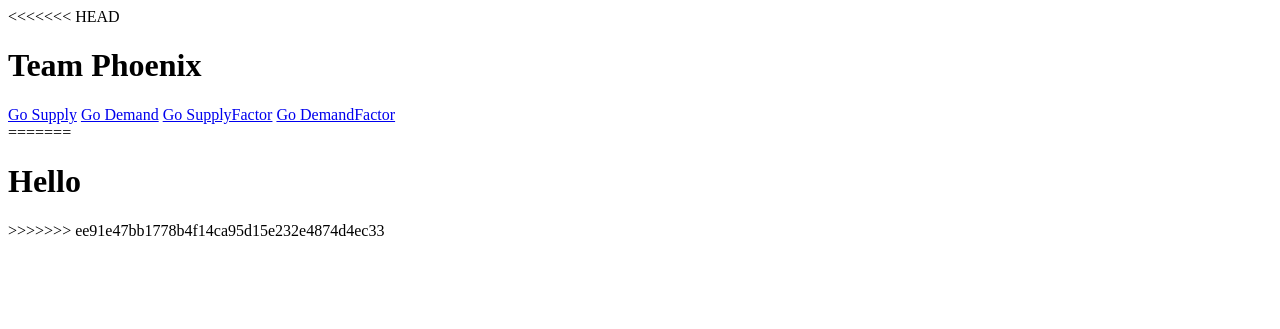
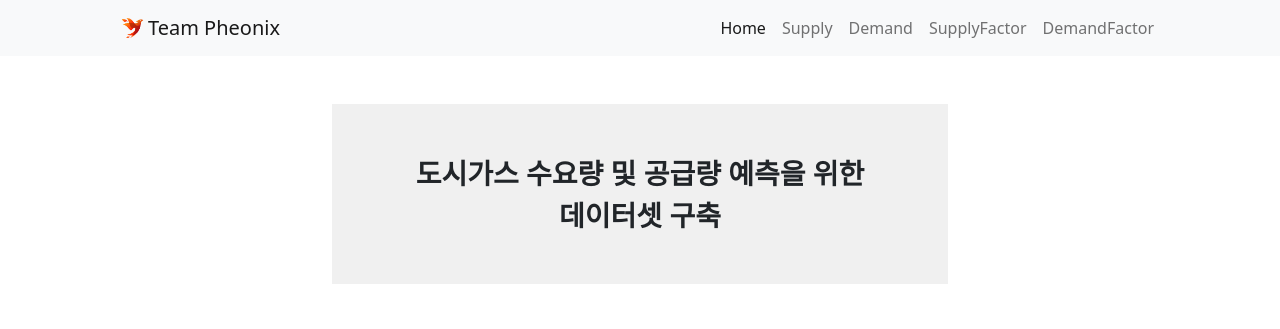
Before and after one commit to nijes/pr2_test, a Django app: page / in a window 1280 px wide. Shown: the top 329 px of the page. Before the commit the page ends 236 px from the top, so only its background shows below. Run offline with Django 3.2, Linux system fonts and the light colour scheme; some libraries are stand-ins or nearby versions.

Commit message:
'sejin_change_indexpage'

```diff
--- a/predict_gas/templates/index.html
+++ b/predict_gas/templates/index.html
@@ -1,36 +1,80 @@
-<!doctype html>
+{% load static %}
+<!DOCTYPE html>
 <html lang="en">
     <head>
-    <meta charset="UTF-8">
-    <meta name="viewport"
-          content="width=device-width, user-scalable=no, initial-scale=1.0, maximum-scale=1.0, minimum-scale=1.0">
-    <meta http-equiv="X-UA-Compatible" content="ie=edge">
-    <title>Document</title>
+        <meta charset="utf-8" />
+        <meta name="viewport" content="width=device-width, initial-scale=1, shrink-to-fit=no" />
+        <meta name="description" content="" />
+        <meta name="author" content="" />
+        <title>문제해결 빅데이터 활용 프로젝트</title>
+        <!-- Favicon-->
+        <link rel="icon" type="image/x-icon" href="{% static 'assets/phoenix_logo.png' %}" />
+        <!-- Bootstrap icons-->
+        <link href="https://cdn.jsdelivr.net/npm/bootstrap-icons@1.4.1/font/bootstrap-icons.css" rel="stylesheet" />
+        <!-- Core theme CSS (includes Bootstrap)
+        <link href="/css/styles.css" rel="stylesheet" />-->
+        <link rel="stylesheet" type="text/css" href="{% static 'css/styles.css' %}">
     </head>
     <body>
 
-<<<<<<< HEAD
-<h1>Team Phoenix</h1>
+    <!-- Page Wrapper -->
+    <div id="wrapper">
 
-<div>
-	<a href="/supply">Go Supply</a>
-    <a href="/demand">Go Demand</a>
-    <a href="/supplyfactor">Go SupplyFactor</a>
-    <a href="/demandfactor">Go DemandFactor</a>
+        <!-- Responsive navbar-->
+        <nav class="navbar navbar-expand-lg navbar-light bg-light">
+            <div class="container px-lg-5">
+                <img style="width:30px; height:30px;" src="{% static 'assets/phoenix_logo.png' %}">
+                <a class="navbar-brand" href="/">Team Pheonix</a>
+                <button class="navbar-toggler" type="button" data-bs-toggle="collapse" data-bs-target="#navbarSupportedContent" aria-controls="navbarSupportedContent" aria-expanded="false" aria-label="Toggle navigation"><span class="navbar-toggler-icon"></span></button>
+                <div class="collapse navbar-collapse" id="navbarSupportedContent">
+                    <ul class="navbar-nav ms-auto mb-2 mb-lg-0">
+                        <li class="nav-item"><a class="nav-link active" aria-current="page" href="/">Home</a></li>
+                        <li class="nav-item"><a class="nav-link" href="/supply">Supply</a></li>
+                        <li class="nav-item"><a class="nav-link" href="/demand">Demand</a></li>
+                        <li class="nav-item"><a class="nav-link" href="/supplyfactor">SupplyFactor</a></li>
+                        <li class="nav-item"><a class="nav-link" href="/demandfactor">DemandFactor</a></li>
+                    </ul>
+                </div>
+            </div>
+        </nav>
+        <!-- navbar end -->
+
+        <!-- Content Wrapper -->
+        <div id="content-wrapper" class="d-flex flex-column">
+
+            <!-- Main Content -->
+            <div id="content" class="col-6 mx-auto container-fluid">
+
+                <div class="mt-5 fs-3 p-5 fw-bolder text-center" style="word-break: keep-all; background-color: rgb(240,240,240)">
+                    도시가스 수요량 및 공급량 예측을 위한 데이터셋 구축
+                </div>
+
+                <div class="position-relative mt-5">
+                    <img src="{% static 'assets/index3.png' %}" style="width: 100%;">
+                    <a href="/supply" style="position: absolute; width: 25%; height: 14%; top: 18%; left: 11%;"></a>
+                    <a href="/demand" style="position: absolute; width: 25%; height: 14%; top: 18%; left: 63%;"></a>
+                    <a href="/supplyfactor" style="position: absolute; width: 25%; height: 17%; top: 67%; left: 11%;"></a>
+                    <a href="/demandfactor" style="position: absolute; width: 25%; height: 17%; top: 67%; left: 63%;"></a>
 
                 </div>
-<div>
-=======
-<h1>Hello</h1>
-<div style="height=500px; width=200px; border=1px solid red;">
->>>>>>> ee91e47bb1778b4f14ca95d15e232e4874d4ec33
-    {% for region in regions %}
-        <h2>{{ region.regionid}}</h2>
-        <p>{{ region.regionname }}</p>
-    {% endfor %}
+
             </div>
+            <!-- Main content end -->
+        </div>
+        <!-- Cont Wrapper end -->
 
+        <br><br><br><br><br><br><br><br><br><br>
 
+        <!-- Footer-->
+        <footer class="py-5 bg-dark">
+            <div class="container"><p class="m-0 text-center text-white">Copyright &copy; Team Phoenix 2022</p></div>
+        </footer>
+
+    </div>
+    <!-- Page Wrapper end -->
+
+    <!-- Bootstrap core JS-->
+    <script src="https://cdn.jsdelivr.net/npm/bootstrap@5.1.3/dist/js/bootstrap.bundle.min.js"></script>
 
     </body>
 </html>
```
Lines whose indentation alone changed are shown as unchanged.
